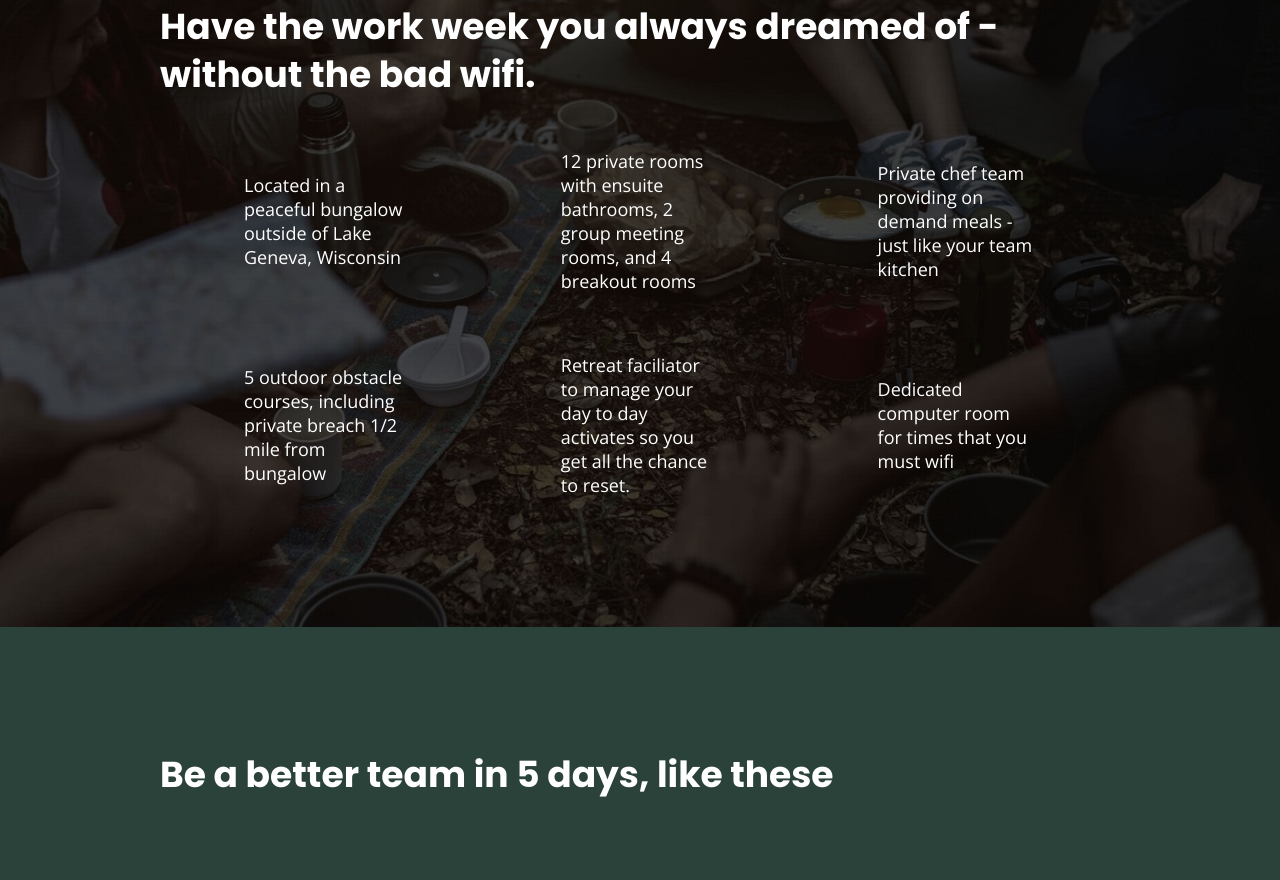
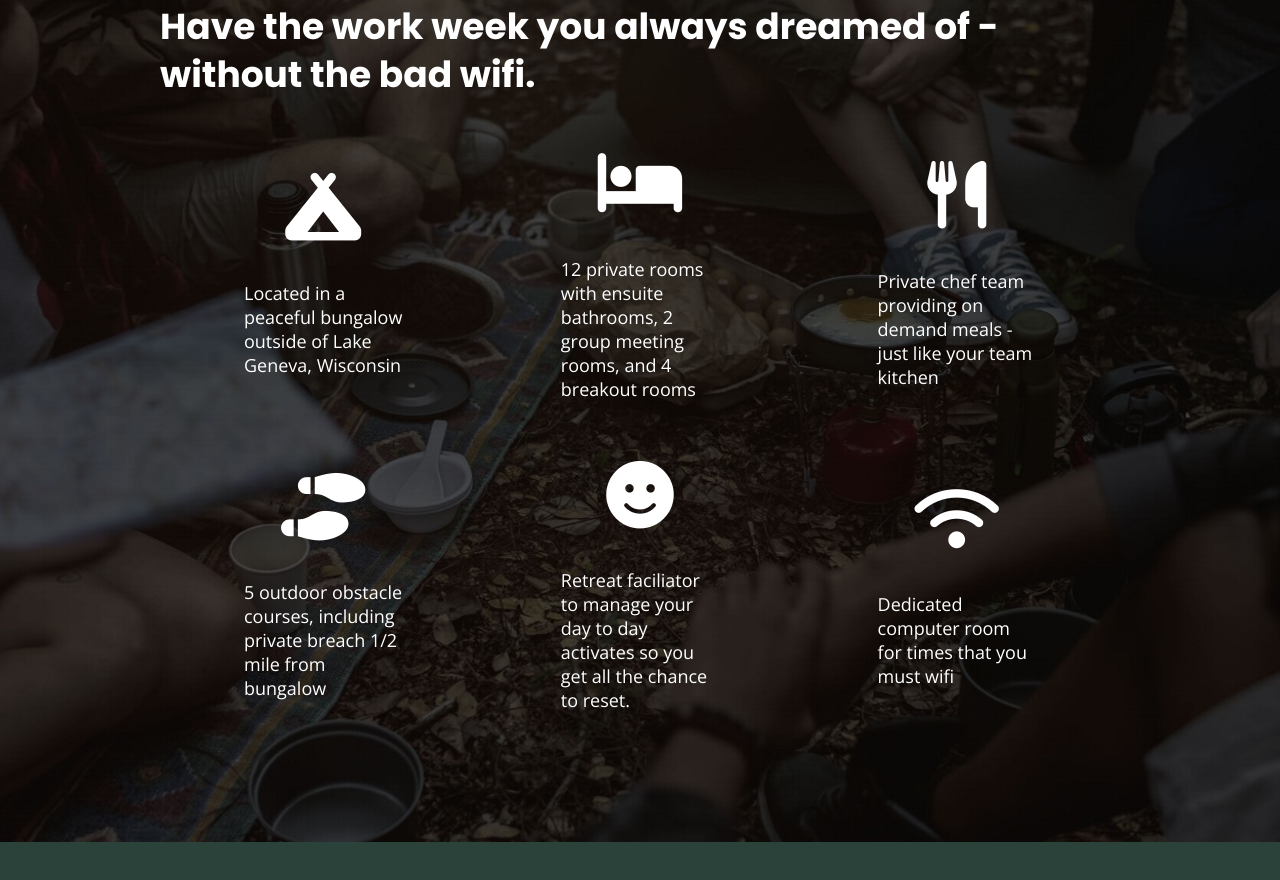
Before and after one commit to jillichrome/unplugged, a website built with Parcel: page index.html in a window 1280 px wide. Shown: the part 1121-2001 px from the top of the page. Built offline with nearby package versions, Linux system fonts and the light colour scheme.

Commit message:
Add icons

```diff
--- a/css/main.css
+++ b/css/main.css
@@ -325,12 +325,9 @@ input[type=button] {
  margin: 0;
 }
 
-.features .fontawesome-icon {
-
-}
-
-.features .features-item-description {
-
+.features i {
+	font-size: 3.75em;
+  margin-bottom: 40px;
 }
 
 .reviews {
--- a/index.html
+++ b/index.html
@@ -21,6 +21,8 @@
 
   <!-- Google Fonts -->
   <link href="https://fonts.googleapis.com/css?family=Open+Sans:400,700|Poppins:500,700" rel="stylesheet">
+
+  <script src="https://kit.fontawesome.com/b9168ec8d7.js" crossorigin="anonymous"></script>
 
   <meta name="theme-color" content="#fafafa">
 </head>
@@ -69,27 +71,39 @@
         <h2>Have the work week you always dreamed of - without the bad wifi.</h2>
         <div class="features-items">
           <article>
-            <p class="fontawesome-icon"></p>
+            <p class="fontawesome-icon">
+              <i class="fas fa-campground"></i>
+            </p>
             <p class="features-item-description">Located in a peaceful bungalow outside of Lake Geneva, Wisconsin</p>
           </article>
           <article>
-            <p class="fontawesome-icon"></p>
+            <p class="fontawesome-icon">
+              <i class="fas fa-bed"></i>
+            </p>
             <p class="features-item-description">12 private rooms with ensuite bathrooms, 2 group meeting rooms, and 4 breakout rooms</p>
           </article>
           <article>
-            <p class="fontawesome-icon"></p>
+            <p class="fontawesome-icon">
+              <i class="fas fa-utensils"></i>
+            </p>
             <p class="features-item-description">Private chef team providing on demand meals - just like your team kitchen</p>
           </article>
           <article>
-            <p class="fontawesome-icon"></p>
+            <p class="fontawesome-icon">
+              <i class="fas fa-shoe-prints"></i>
+            </p>
             <p class="features-item-description">5 outdoor obstacle courses, including private breach 1/2 mile from bungalow</p>
           </article>
           <article>
-            <p class="fontawesome-icon"></p>
+            <p class="fontawesome-icon">
+              <i class="fas fa-smile"></i>
+            </p>
             <p class="features-item-description">Retreat faciliator to manage your day to day activates so you get all the chance to reset.</p>
           </article>
           <article>
-            <p class="fontawesome-icon"></p>
+            <p class="fontawesome-icon">
+              <i class="fas fa-wifi"></i>
+            </p>
             <p class="features-item-description">Dedicated computer room for times that you must wifi</p>
           </article>
         </div>
```
Also changed, not shown: about/index.html (+2 -0 lines), faq/index.html (+2 -0 lines).
